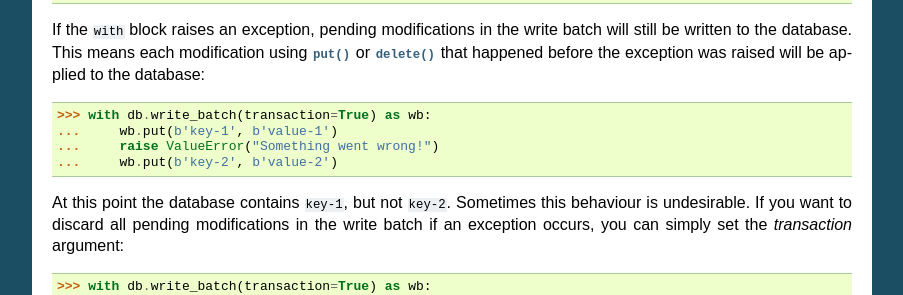
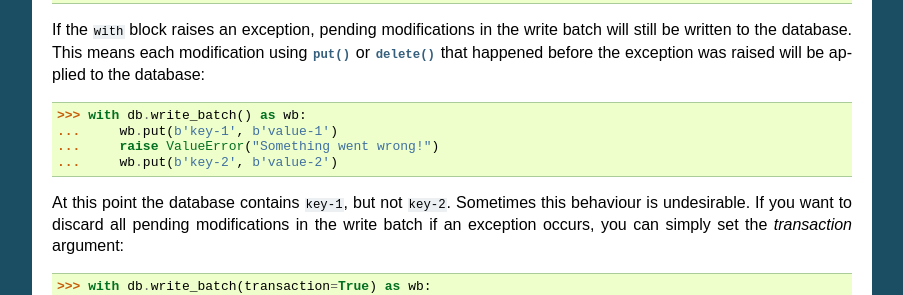
Before and after one commit to wbolster/plyvel, a Sphinx documentation site: the page built from doc/tutorial.rst, in a window 1280 px wide and 900 px high, scrolled down 1782 px. Shown: the part 152-447 px from the top of the window, without its empty margins (198-1101 px from the left). Built offline with Sphinx 7.4.7, drawn with Linux system fonts in a browser that asks for light colours.

Commit message:
Fix error in example code in tutorial

```diff
--- a/doc/tutorial.rst
+++ b/doc/tutorial.rst
@@ -125,7 +125,7 @@ batch will still be written to the database. This means each modification using
 :py:meth:`~WriteBatch.put` or :py:meth:`~WriteBatch.delete` that happened before
 the exception was raised will be applied to the database::
 
-    >>> with db.write_batch(transaction=True) as wb:
+    >>> with db.write_batch() as wb:
     ...     wb.put(b'key-1', b'value-1')
     ...     raise ValueError("Something went wrong!")
     ...     wb.put(b'key-2', b'value-2')
```
